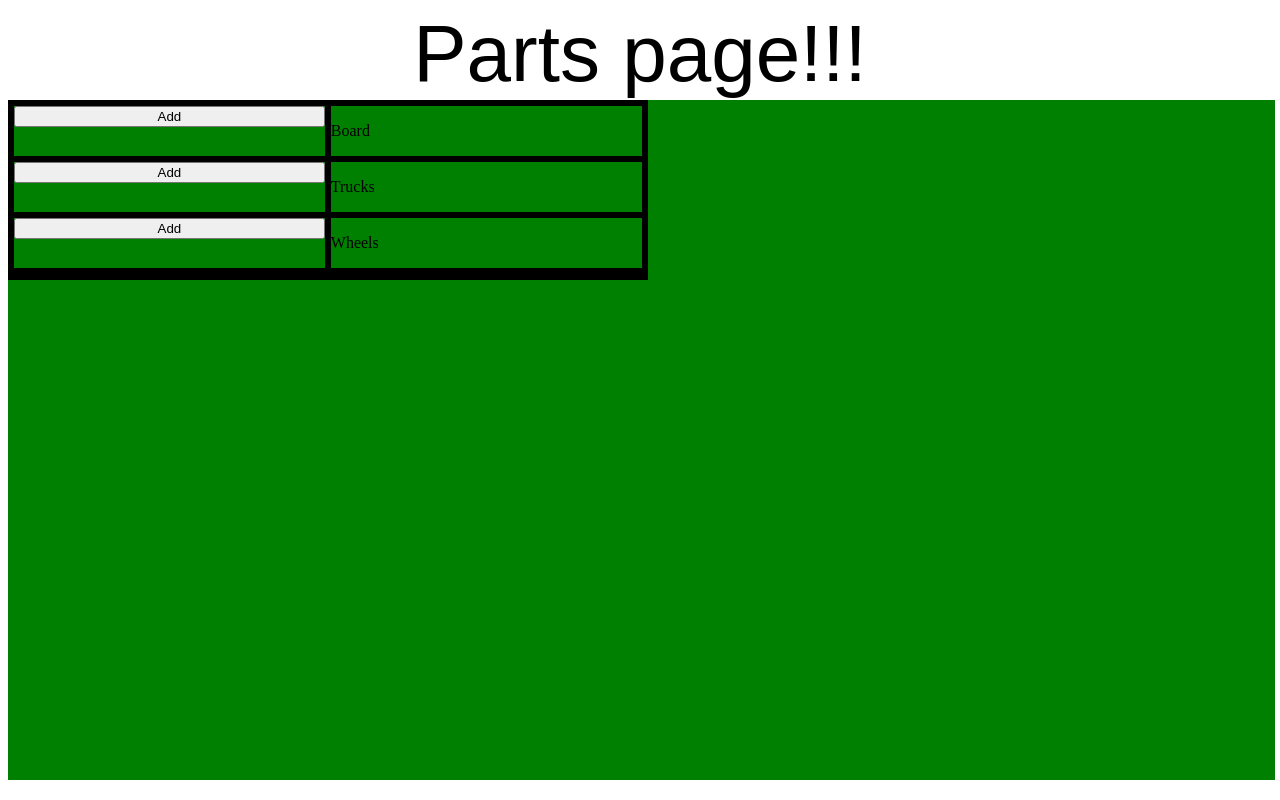
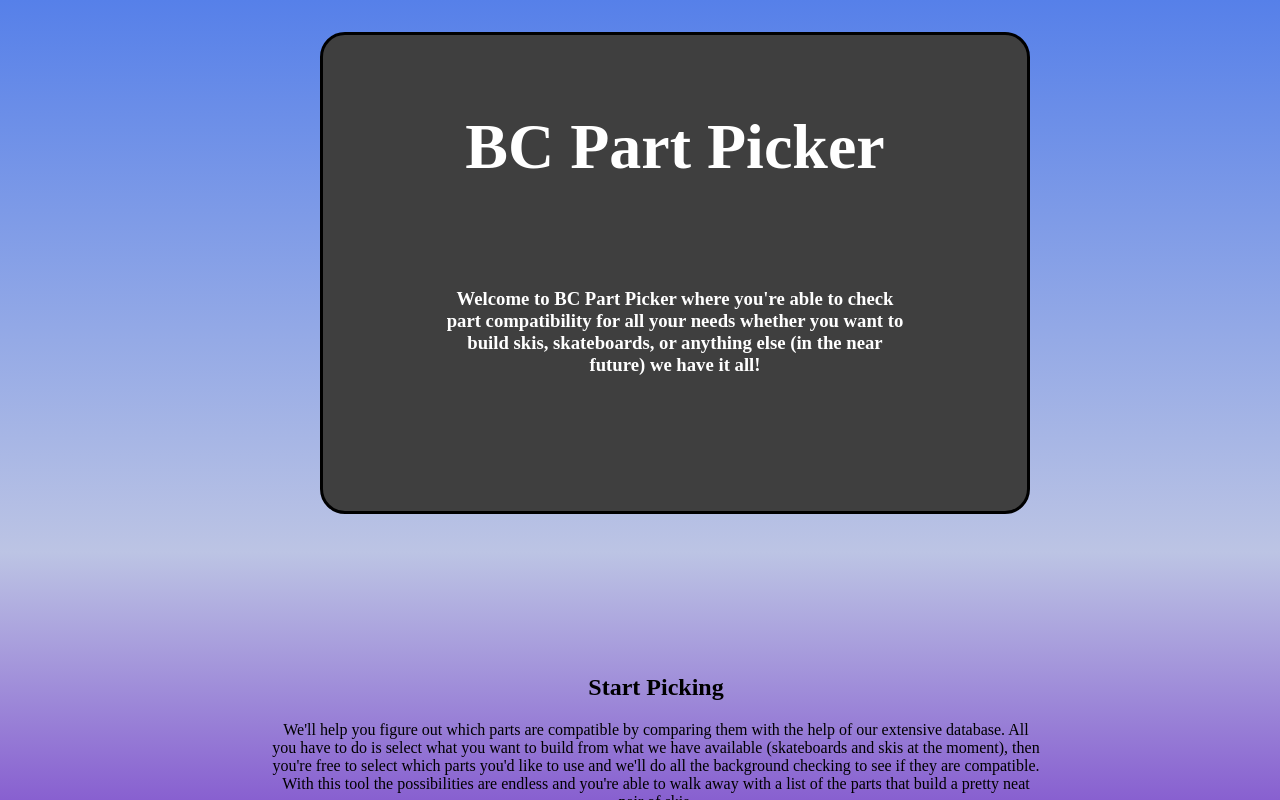
Before and after one commit to Joels17/bc-part-picker, a React (Create React App) app in the folder bcpp-front/: page / in a window 1280 px wide. Built offline with nearby package versions, Linux system fonts and the light colour scheme.

Commit message:
CSS fixes

```diff
--- a/bcpp-front/src/App.js
+++ b/bcpp-front/src/App.js
@@ -6,7 +6,7 @@ function App() {
 	const page = useSelector((state) => state.page.value);
 	return (
 		<div className="App">
-			{page == 'mainpage' ? <PartsPage /> : <Mainpage />}
+			{page == 'mainpage' ? <Mainpage /> : <PartsPage />}
 		</div>
 	);
 }
--- a/bcpp-front/src/components/Partspage.js
+++ b/bcpp-front/src/components/Partspage.js
@@ -6,7 +6,7 @@ function PartsPage() {
 	return (
 		<div id="partpage">
 			<div id="partPageTitle">
-				<p1>Parts page!!!</p1>
+				<p>Parts page!!!</p>
 			</div>
 			<div id="flexthis" className="row">
 				<div className="column">
--- a/bcpp-front/src/styles/base/_base.scss
+++ b/bcpp-front/src/styles/base/_base.scss
@@ -5,12 +5,23 @@
 	text-align: center;
 	width: 50%;
 	border: 3px solid black;
-    padding: 2em ;
+	padding: 2em;
 	border-radius: 25px;
 	background-color: $gray;
 }
 
-body {
-    background: rgb(136,96,208);
-    background: linear-gradient(0deg, rgba(136,96,208,1) 0%, rgba(188,196,228,1) 31%, rgba(86,128,233,1) 100%);
+#mainpage {
+	position: absolute;
+	top: 0px;
+	left: 0px;
+	width: 100%;
+	height: 100%;
+	overflow: auto;
+	background: rgb(136, 96, 208);
+	background: linear-gradient(
+		0deg,
+		rgba(136, 96, 208, 1) 0%,
+		rgba(188, 196, 228, 1) 31%,
+		rgba(86, 128, 233, 1) 100%
+	);
 }
```
Also changed, not shown: bcpp-front/src/components/Mainpage.js (+5 -5 lines). Lines whose indentation alone changed are shown as unchanged.
